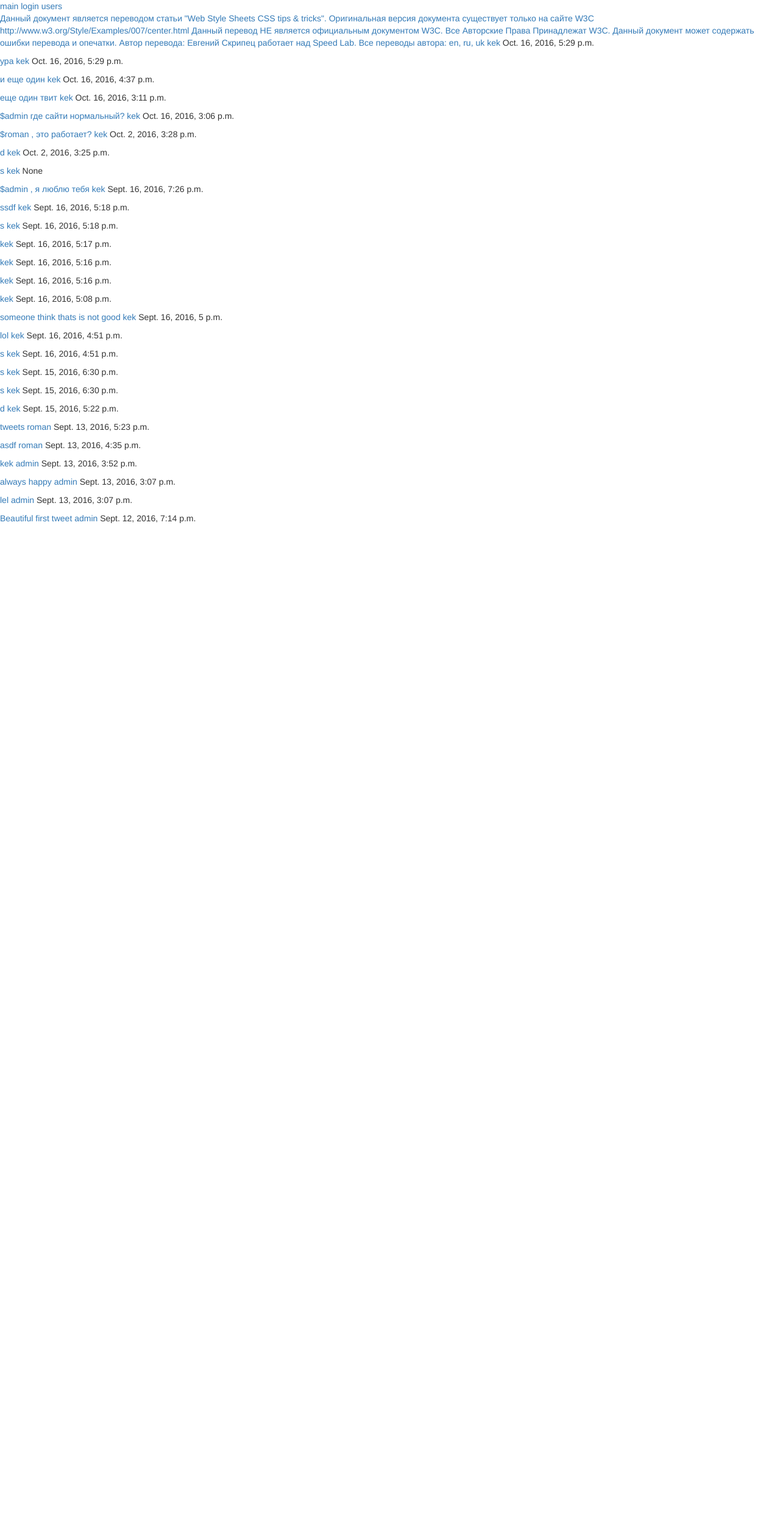
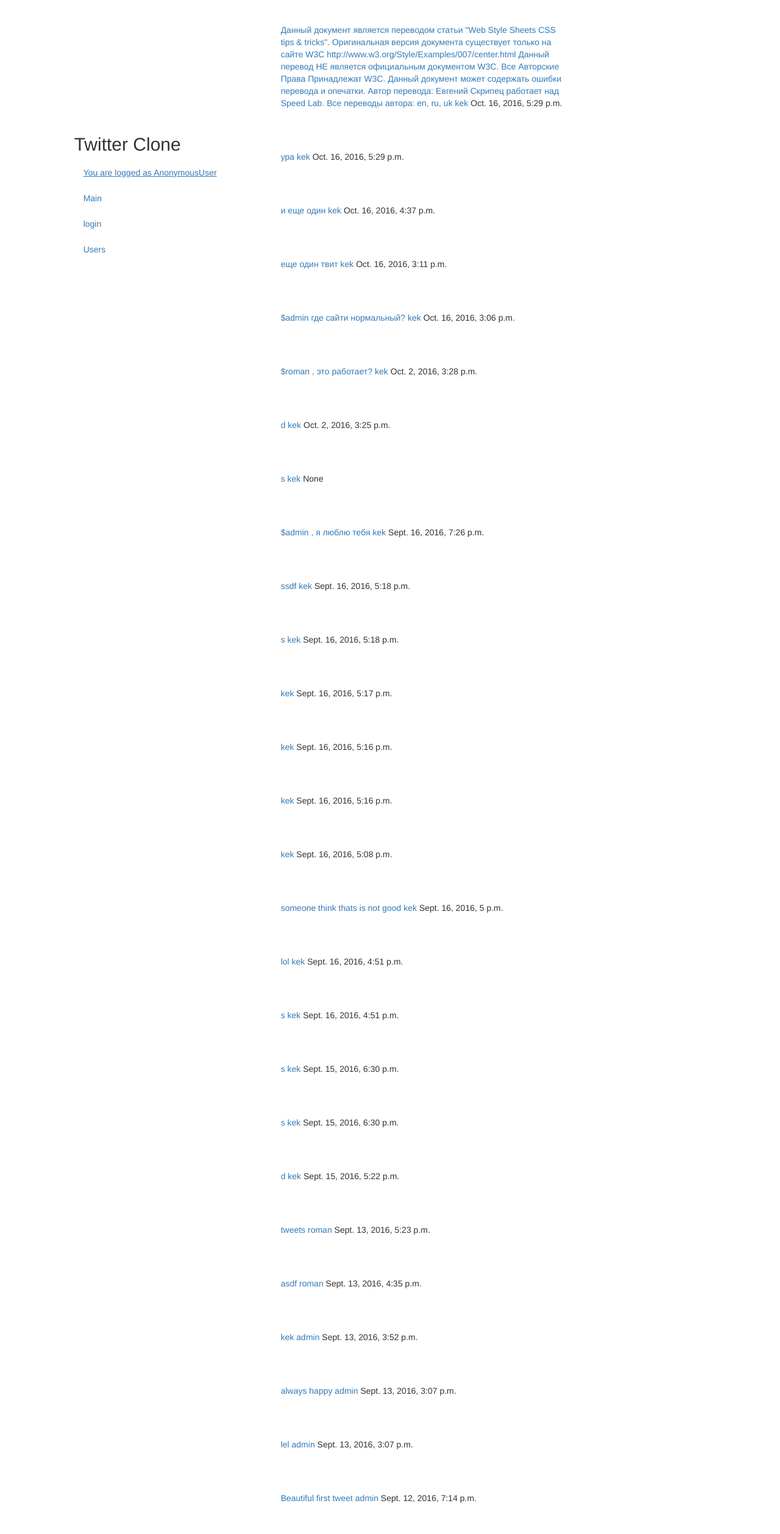
Before and after one commit to romanyakovlev/twitter_clone, a Django app: page / in a window 1280 px wide. Shown: the whole page at 61% size. Before the commit the page ends 858 px from the top, so only its background shows below. Run offline with Django 3.2, Linux system fonts and the light colour scheme; data comes from the database, SQL or seed files in the repository; both versions use the stored data as it was after the commit; some libraries are stand-ins or nearby versions.

Commit message:
add some css styles

```diff
--- /dev/null
+++ b/path.py
@@ -0,0 +1,3 @@
+import os
+
+[x for x in os.scandir('./dea/') if x.is_dir()]
--- a/twitter_app/templates/twitter_app/base.html
+++ b/twitter_app/templates/twitter_app/base.html
@@ -1,41 +1,70 @@
 <!DOCTYPE html>
 <html lang="en">
 <head>
+  <title>Bootstrap Example</title>
   <meta charset="utf-8">
-    <meta http-equiv="X-UA-Compatible" content="IE=edge">
   <meta name="viewport" content="width=device-width, initial-scale=1">
-    <title>Twitter clone</title>
+  <link rel="stylesheet" href="https://maxcdn.bootstrapcdn.com/bootstrap/3.3.7/css/bootstrap.min.css">
+  <script src="https://ajax.googleapis.com/ajax/libs/jquery/1.12.4/jquery.min.js"></script>
+  <script src="https://maxcdn.bootstrapcdn.com/bootstrap/3.3.7/js/bootstrap.min.js"></script>
+  <style>
+    /* Set height of the grid so .sidenav can be 100% (adjust as needed) */
+    .row.content {height: 100vh}
+    .well{
+      border-radius: 0;
+      background:white;
+      border:0px;
+      -webkit-box-shadow: inset 0 0px 0px rgba(0,0,0,.05);
+    }
+    /* Set gray background color and 100% height */
+    .sidenav {
+      height: 100%;
+    }
 
-    <!-- Bootstrap -->
-    <link rel="stylesheet" href="https://maxcdn.bootstrapcdn.com/bootstrap/3.3.5/css/bootstrap.min.css">
-    <link rel="stylesheet" href="https://maxcdn.bootstrapcdn.com/font-awesome/4.4.0/css/font-awesome.min.css">
-
-    <!-- HTML5 Shim and Respond.js IE8 support of HTML5 elements and media queries -->
-    <!-- WARNING: Respond.js doesn't work if you view the page via file:// -->
-    <!--[if lt IE 9]>
-      <script src="https://oss.maxcdn.com/libs/html5shiv/3.7.2/html5shiv.js"></script>
-      <script src="https://oss.maxcdn.com/libs/respond.js/1.4.2/respond.min.js"></script>
-    <![endif]-->
+    /* On small screens, set height to 'auto' for the grid */
+    @media screen and (max-width: auto) {
+      .row.content {height: auto;}
+    }
+  </style>
 </head>
 <body>
-    <a href="/">main</a>
+
+<div class="container-fluid">
+  <div class="row content">
+  <div class="col-sm-1"></div>
+    <div class="col-sm-2 sidenav hidden-xs">
+
+      <ul class="nav nav-pills nav-stacked" style = "top:25vh" data-spy="affix">
+        <h2>Twitter Clone</h2>
+        <li><a style="text-decoration: underline">You are logged as {{author}}</a>
+          {% if author.is_authenticated %}
+          <li><a href="{% url 'logout' %}">Logout</a></li>
+          <li><a href="/profile/{{author.id}}">My tweets</a></li>
+          {% endif %}
+        </li>
+        <li><a href="/">Main</a></li>
         {% if author.is_authenticated == False%}
-    <a href="{% url 'login' %}">login</a>
+        <li><a href="{% url 'login' %}">login</a></li>
         {% endif %}
-    <a href="{% url 'users_page' %}">users</a>
-    {% if author.is_authenticated %}
-      <a href="{% url 'logout' %}">logout</a>
-      <a href="/profile/{{author.id}}">My tweets</a>
-      {{author}}
-    {% endif %}
+        <li><a href="{% url 'users_page' %}">Users</a></li>
 
 
+      </ul><br>
+      </nav>
+    </div>
+    <br>
 
+  <div class="col-sm-1"></div>
+  <div class="col-sm-5">
     {% block content %}Emptyness{% endblock %}
+  </div>
+  <div class="col-sm-1"></div>
 
-    <!-- jQuery (necessary for Bootstrap's JavaScript plugins) -->
-    <script src="https://ajax.googleapis.com/ajax/libs/jquery/1.11.3/jquery.min.js"></script>
-    <!-- Include all compiled plugins (below), or include individual files as needed -->
-    <script src="https://maxcdn.bootstrapcdn.com/bootstrap/3.3.5/js/bootstrap.min.js"></script>
+
+<div class="col-sm-1"></div>
+</div>
+</div>
+</div>
+
 </body>
 </html>
--- a/twitter_app/templates/twitter_app/home.html
+++ b/twitter_app/templates/twitter_app/home.html
@@ -3,6 +3,8 @@
 {% block content %}
   {% if len == 0 %}Looks like you have not follow anyone. You could watch <a href="{% url 'home' %}?tweets=all">random tweets</a>{% endif %}
     {% for tweet in tweets%}
+      <div class="well">
       <p><a href="/profile/{{tweet.author_id}}/tweet/{{tweet.id}}">{{tweet.text}}</a>  <a href=/profile/{{tweet.author_id}}>{{tweet.author}}</a> {{tweet.date}}</p>
+      </div>
     {% endfor %}
 {% endblock %}
--- a/twitter_app/templates/twitter_app/users_page.html
+++ b/twitter_app/templates/twitter_app/users_page.html
@@ -2,8 +2,8 @@
 
 {% block content %}
   {% for user in users %}
-    <p>
+  <div class="well">
       <a href="/profile/{{user.id}}">{{user}}</a>
-    </p>
+  </div>
   {% endfor %}
 {% endblock %}
--- a/twitter_app/views.py
+++ b/twitter_app/views.py
@@ -96,6 +96,8 @@
             likes.remove(User.objects.get(id=request.user.id))
             return HttpResponseRedirect('/profile/'+author_id+'/tweet/'+tweet_id)
 
+    is_user_liked = request.user in likes.all()
+
     #   Работа с хэштегами: выделение имен пользовователей в твитте
 
     s = tweet.text
@@ -110,7 +112,9 @@
     return render(request,'twitter_app/tweet_page.html',{'tweet':tweet,
     'author':request.user,'words':zip(words,user_id),
     'user_words':user_words,'user_id':user_id,
-    'likes':len(likes.all()),'author_id':author_id})
+    'likes':len(likes.all()),'author_id':author_id,
+    'is_user_liked':is_user_liked,
+    'authenticated':request.user.is_authenticated()})
 
 # Страница входа
 
```
Also changed, not shown: 1.py (added, +12 -0 lines), twitter_app/templates/twitter_app/login.html (+9 -3 lines), twitter_app/templates/twitter_app/tweet_page.html (+12 -3 lines), twitter_app/templates/twitter_app/tweets.html (+14 -5 lines), db.sqlite3, 1 other file. Lines whose indentation alone changed are shown as unchanged.
